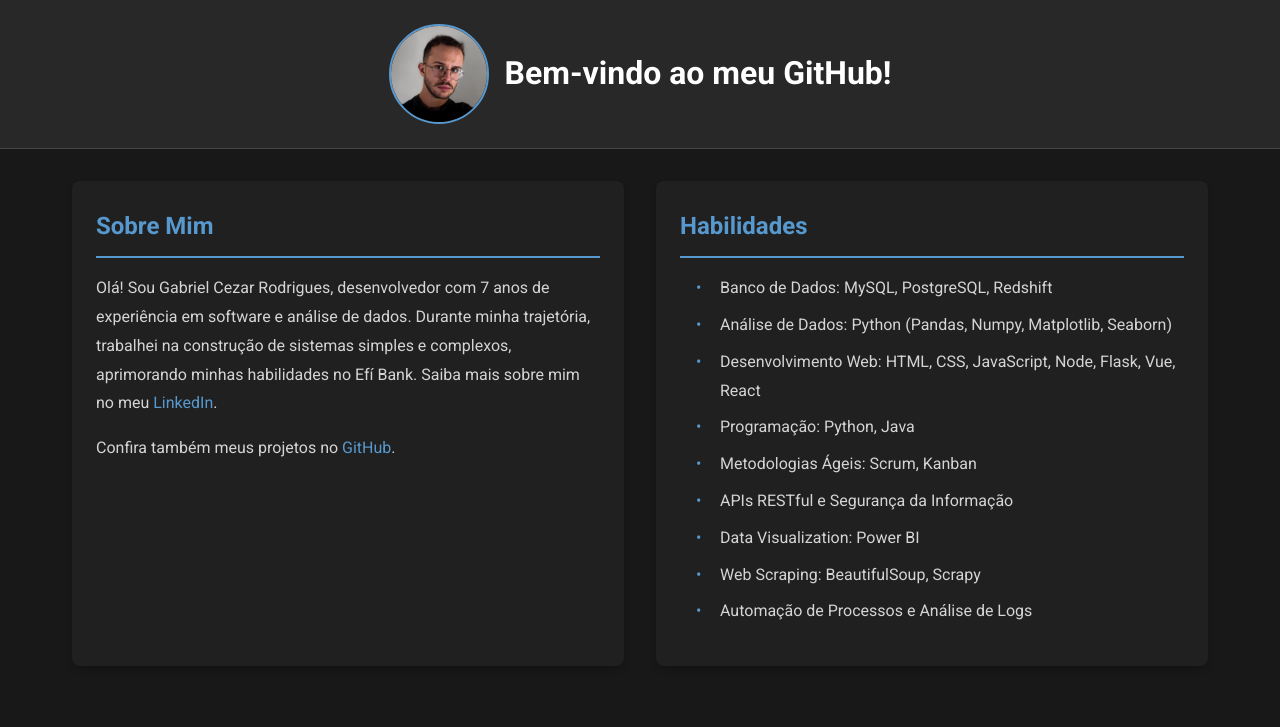
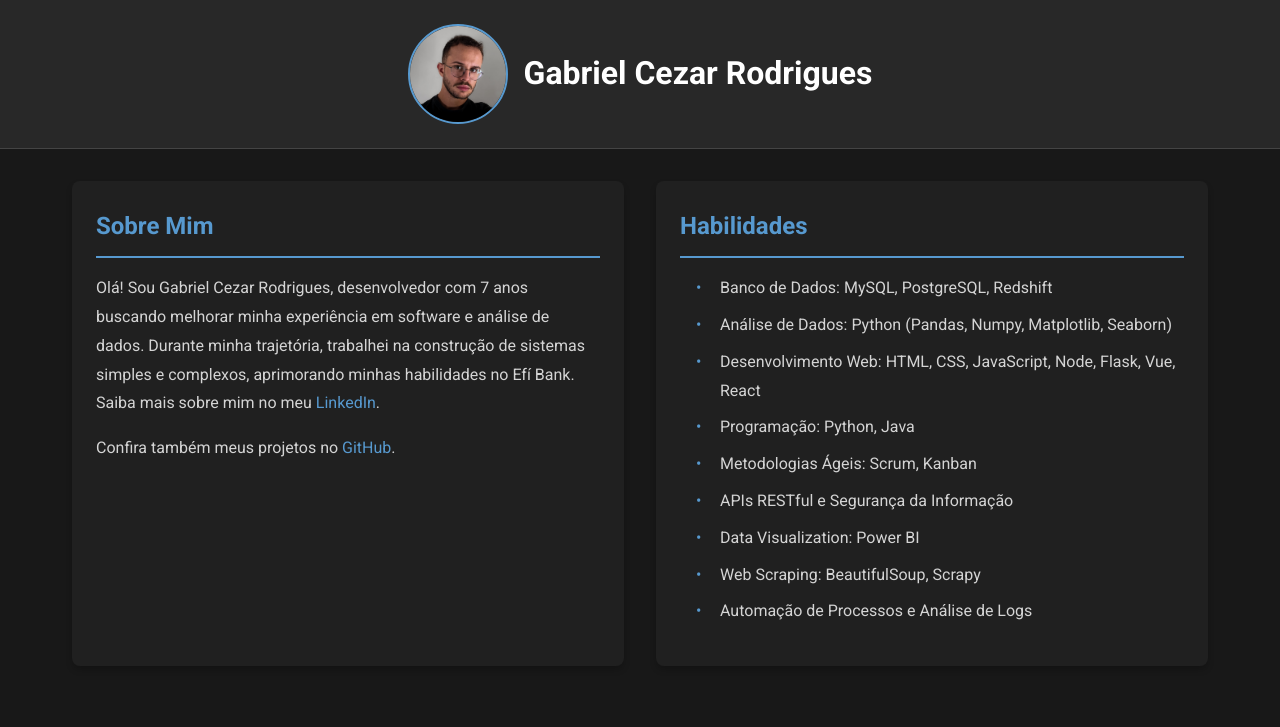
Before and after one commit to GBRodrgues/GBRodrgues.github.io, a plain HTML site: page index.html in a window 1280 px wide. Shown: the top 727 px of the page. Drawn offline with Linux system fonts and the light colour scheme.

Commit message:
Segunda versão do meu GitHub Pages

```diff
--- a/index.html
+++ b/index.html
@@ -75,7 +75,8 @@
             padding-bottom: 0.5rem;
         }
 
-        p, ul {
+        p,
+        ul {
             margin-bottom: 1rem;
         }
 
@@ -168,13 +169,17 @@
 <body>
     <header>
         <img src="profile.jpg" alt="Foto de Gabriel">
-        <h1>Bem-vindo ao meu GitHub!</h1>
+        <h1>Gabriel Cezar Rodrigues</h1>
     </header>
     <main>
         <section>
             <h2>Sobre Mim</h2>
-            <p>Olá! Sou Gabriel Cezar Rodrigues, desenvolvedor com 7 anos de experiência em software e análise de dados. Durante minha trajetória, trabalhei na construção de sistemas simples e complexos, aprimorando minhas habilidades no Efí Bank. Saiba mais sobre mim no meu <a href="https://www.linkedin.com/in/gabrielcezarrodrigues/" target="_blank">LinkedIn</a>.</p>
-            <p>Confira também meus projetos no <a href="https://github.com/GBRodrgues" target="_blank">GitHub</a>.</p>
+            <p>Olá! Sou Gabriel Cezar Rodrigues, desenvolvedor com 7 anos buscando melhorar minha experiência em
+                software e análise de dados. Durante minha trajetória, trabalhei na construção de sistemas simples e
+                complexos, aprimorando minhas habilidades no Efí Bank. Saiba mais sobre mim no meu <a
+                    href="https://www.linkedin.com/in/gabrielcezarrodrigues/" target="_blank">LinkedIn</a>.</p>
+            <p>Confira também meus projetos no <a href="https://github.com/GBRodrgues?tab=repositories"
+                    target="_blank">GitHub</a>.</p>
         </section>
         <section>
             <h2>Habilidades</h2>
```
